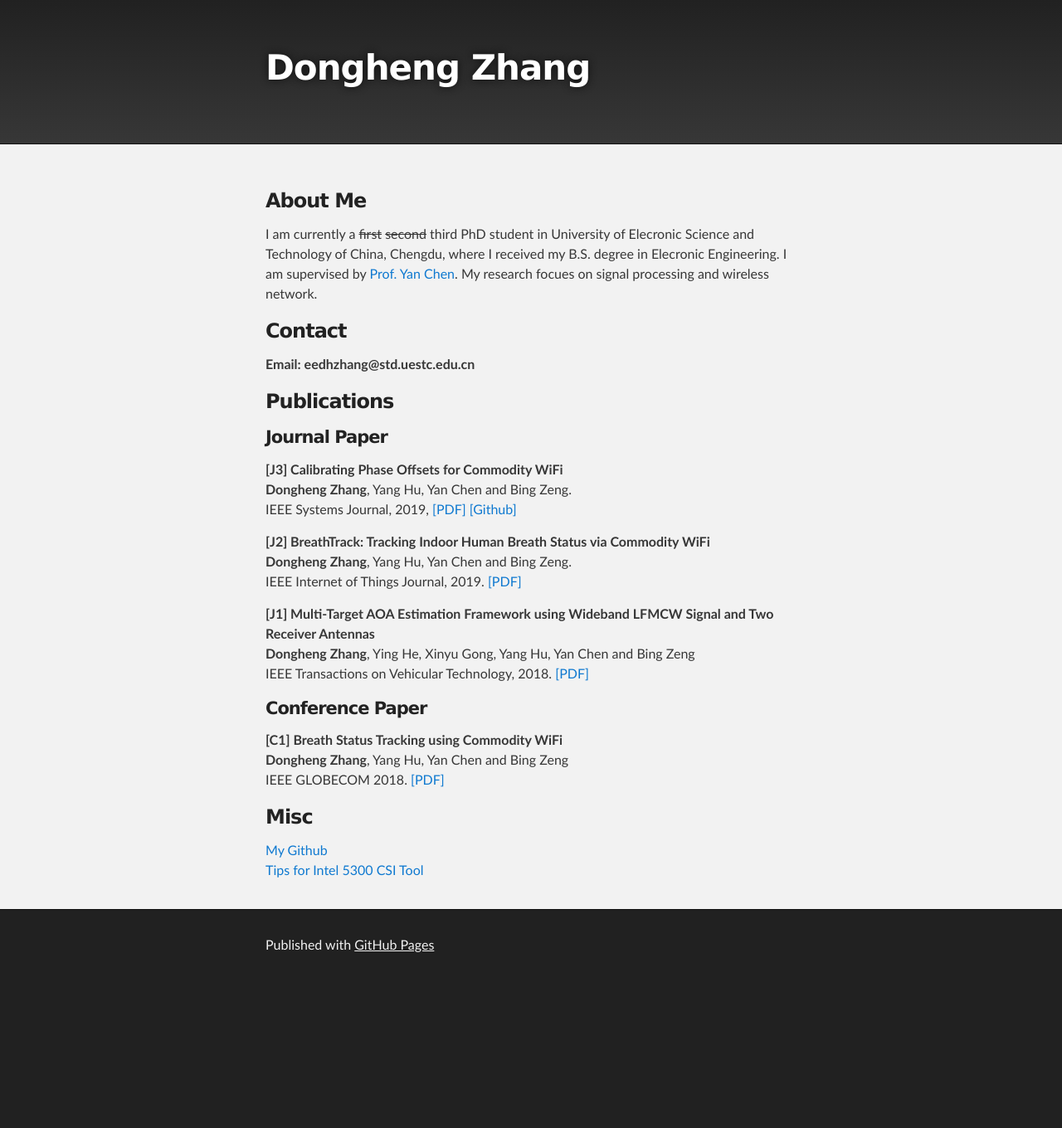
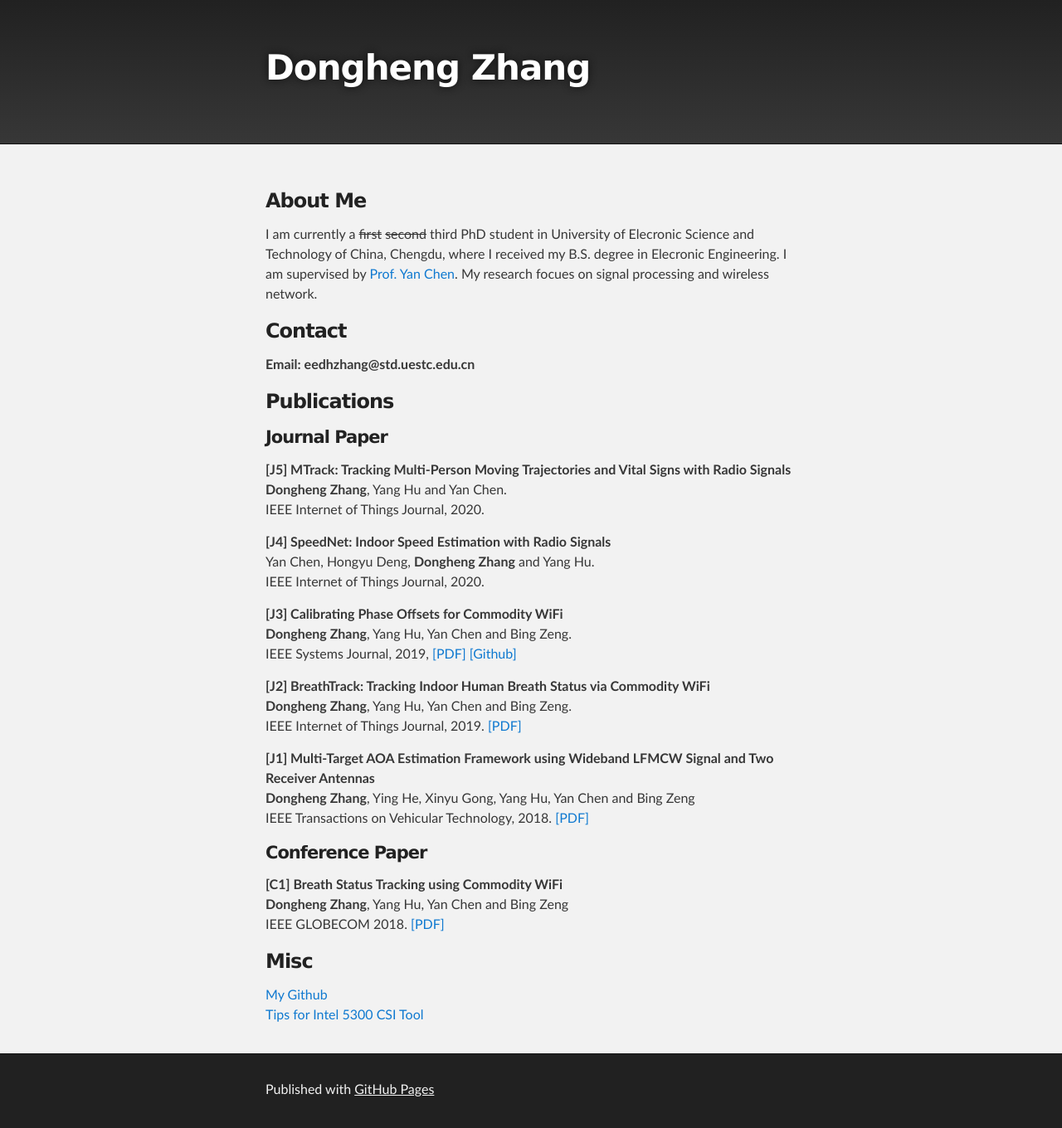
Before and after one commit to zhangdh24/zhangdh24.github.io, a Jekyll site: the page built from index.md, in a window 1280 px wide. Shown: the whole page at 83% size. Built offline with Jekyll 4.4.1, drawn with Linux system fonts in a browser that asks for light colours; the repository's description, which GitHub fills in, is left out; our own code applies the rules of GitHub Pages for plain Markdown files; before the commit the page ends 1186 px from its top, so only the background shows below that.

Commit message:
new paper

```diff
--- a/index.md
+++ b/index.md
@@ -13,6 +13,14 @@ in Elecronic Engineering. I am supervised by [Prof. Yan Chen](https://scholar.go
 
 ### Publications
 #### Journal Paper
+
+**[J5] MTrack: Tracking Multi-Person Moving Trajectories and Vital Signs with Radio Signals** <br />
+**Dongheng Zhang**, Yang Hu and Yan Chen. <br />
+IEEE Internet of Things Journal, 2020.
+
+**[J4] SpeedNet: Indoor Speed Estimation with Radio Signals** <br />
+Yan Chen, Hongyu Deng, **Dongheng Zhang** and Yang Hu. <br />
+IEEE Internet of Things Journal, 2020.
 
 **[J3] Calibrating Phase Offsets for Commodity WiFi** <br />
 **Dongheng Zhang**, Yang Hu, Yan Chen and Bing Zeng. <br />
```
